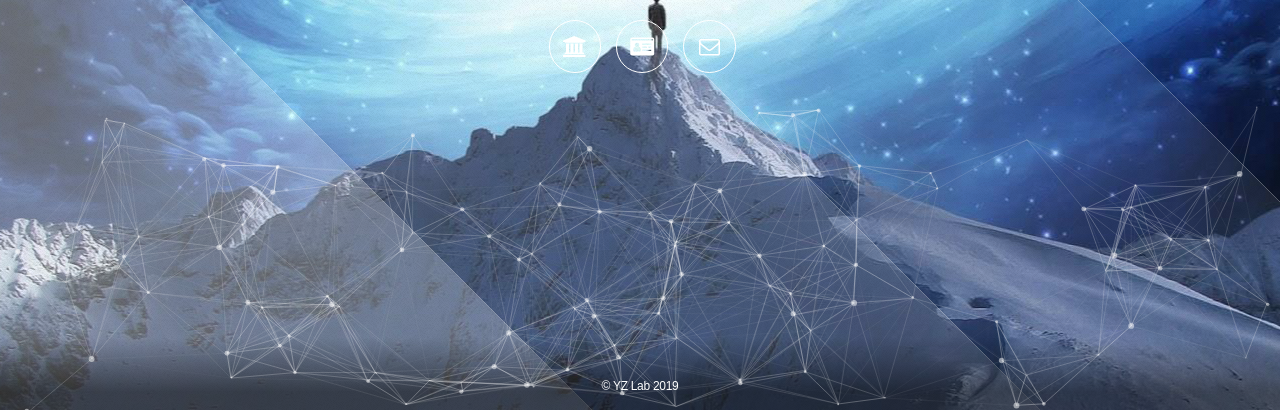
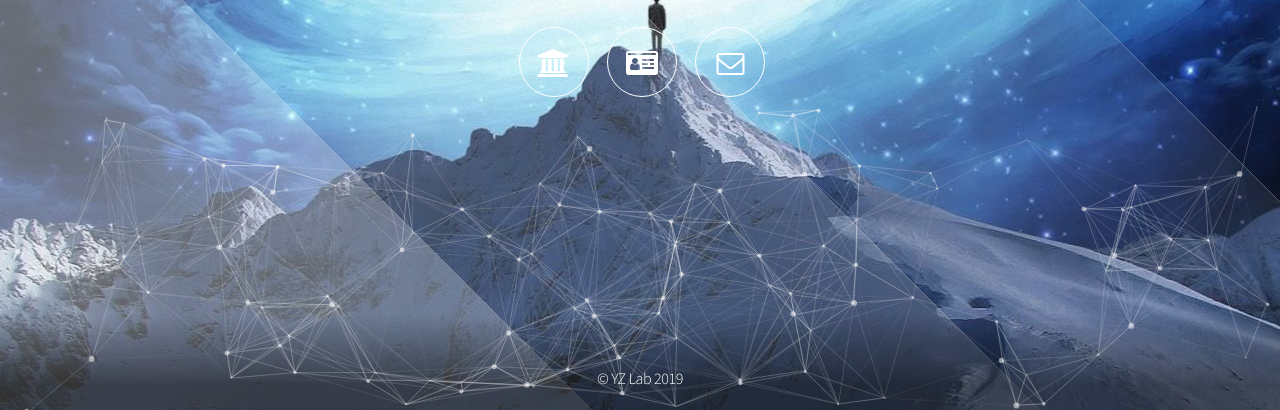
Before and after one commit to zzxxyui/yz-lab-1, a plain HTML site: page drzhou-1/index.html in a window 1280 px wide. Shown: the part 390-800 px from the top of the page. Drawn offline with nearby package versions, Linux system fonts and the light colour scheme; animation ran at ten frames a second.

Commit message:
Update particles.css

```diff
--- a/drzhou-1/css/particles.css
+++ b/drzhou-1/css/particles.css
@@ -1,10 +1,4 @@
 /* ---- reset ---- */
-
-body {
-  margin: 0;
-  font:normal 75% Arial, Helvetica, sans-serif;
-}
-
 canvas {
   display: block;
   vertical-align: bottom;
```
